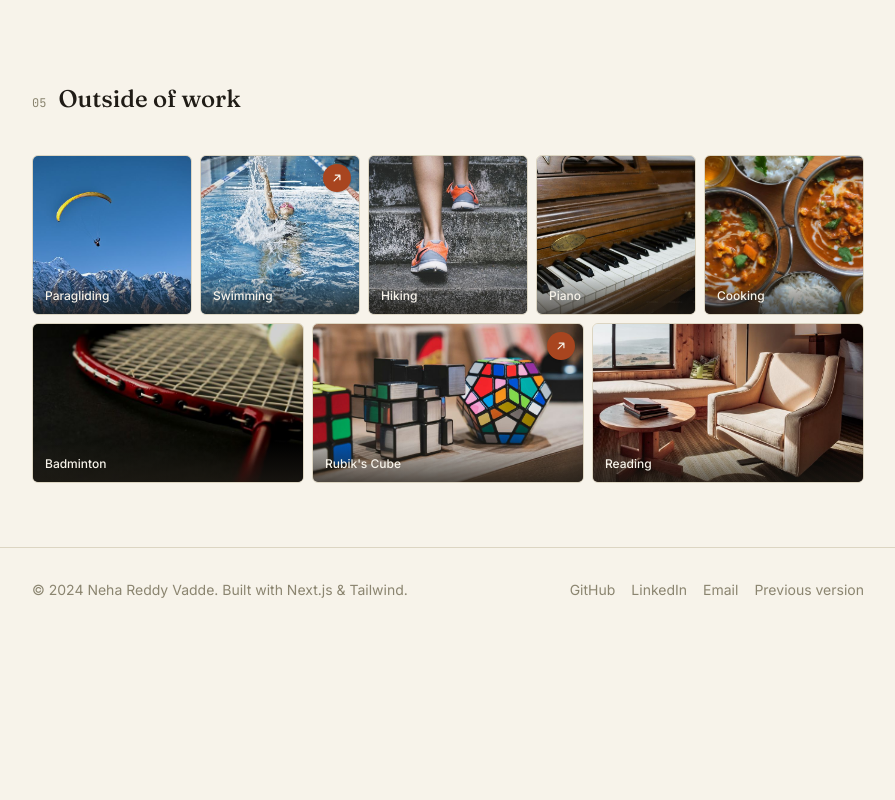
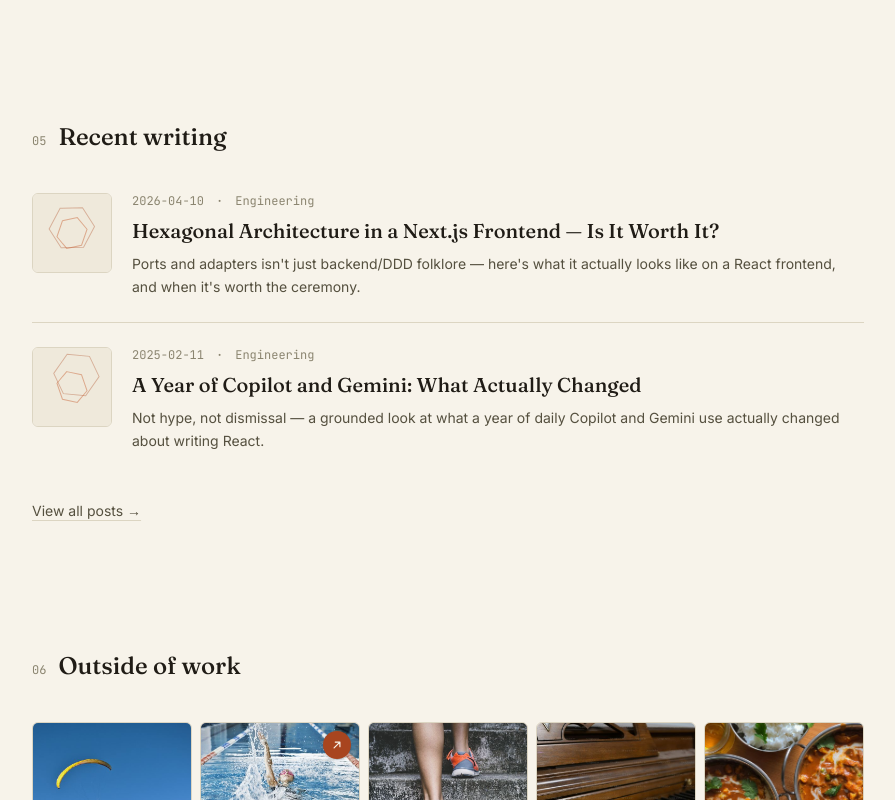
Before and after one commit to NVadde2/portfolio-next, a Next.js app: page /portfolio/ in a window 1280 px wide. Shown: the part 2920-3720 px from the top of the page, without its empty margins (192-1087 px from the left). Before the commit the page ends 3552 px from the top, so only its background shows below. Built offline with nearby package versions, Linux system fonts and the light colour scheme.

Commit message:
Add recent-writing homepage section, link published paper, sync skills list

```diff
--- a/src/app/page.tsx
+++ b/src/app/page.tsx
@@ -6,10 +6,13 @@ import { SkillsSection } from "@/components/skills-section";
 import { ProjectCard } from "@/components/project-card";
 import { HobbiesGrid } from "@/components/hobbies-grid";
 import { EducationList } from "@/components/education-list";
+import { BlogList } from "@/components/blog-list";
 import { projects } from "@/data/projects";
+import { getAllPosts } from "@/lib/blog";
 
 export default function Home() {
   const featured = projects.slice(0, 2);
+  const recentPosts = getAllPosts().slice(0, 2);
 
   return (
     <>
@@ -41,7 +44,17 @@ export default function Home() {
         </Link>
       </Section>
 
-      <Section index="05" title="Outside of work">
+      <Section index="05" title="Recent writing">
+        <BlogList posts={recentPosts} />
+        <Link
+          href="/blog"
+          className="mt-6 inline-block text-sm text-ink-soft underline decoration-line underline-offset-4 hover:text-accent hover:decoration-accent"
+        >
+          View all posts →
+        </Link>
+      </Section>
+
+      <Section index="06" title="Outside of work">
         <HobbiesGrid />
       </Section>
     </>
--- a/src/components/project-card.tsx
+++ b/src/components/project-card.tsx
@@ -57,6 +57,16 @@ export function ProjectCard({ project }: { project: Project }) {
                 Demo
               </a>
             )}
+            {project.paperHref && (
+              <a
+                href={project.paperHref}
+                target="_blank"
+                rel="noreferrer"
+                className="text-ink-soft underline decoration-line underline-offset-4 hover:text-accent hover:decoration-accent"
+              >
+                Paper
+              </a>
+            )}
             {project.hasCaseStudy && (
               <Link
                 href={`/projects/${project.slug}`}
--- a/src/data/projects.ts
+++ b/src/data/projects.ts
@@ -8,6 +8,7 @@ export interface Project {
   codeHref?: string;
   demoHref?: string;
   deployHref?: string;
+  paperHref?: string;
   hasCaseStudy?: boolean;
   image: string;
 }
@@ -45,6 +46,7 @@ export const projects: Project[] = [
       "An NLP model that flags clickbait YouTube video titles.",
     techStack: ["Python", "TensorFlow", "NLP"],
     date: "Jun 2020",
+    paperHref: "http://ijses.com/wp-content/uploads/2020/06/95-IJSES-V4N5.pdf",
     image: "/images/projects/clickbait.png",
   },
   {
--- a/src/data/skills.ts
+++ b/src/data/skills.ts
@@ -5,11 +5,11 @@ export const skillGroups = [
   },
   {
     label: "Frontend",
-    items: ["React", "Next.js", "Tailwind CSS", "HTML", "CSS", "Sass"],
+    items: ["React", "Next.js", "Zustand", "Tailwind CSS", "HTML", "CSS", "Sass"],
   },
   {
     label: "Backend & Data",
-    items: ["Node.js", "SAP HANA", "MySQL", "REST APIs"],
+    items: ["Node.js", "SAP HANA", "MySQL", "REST APIs", "Zod"],
   },
   {
     label: "Tooling",
```
